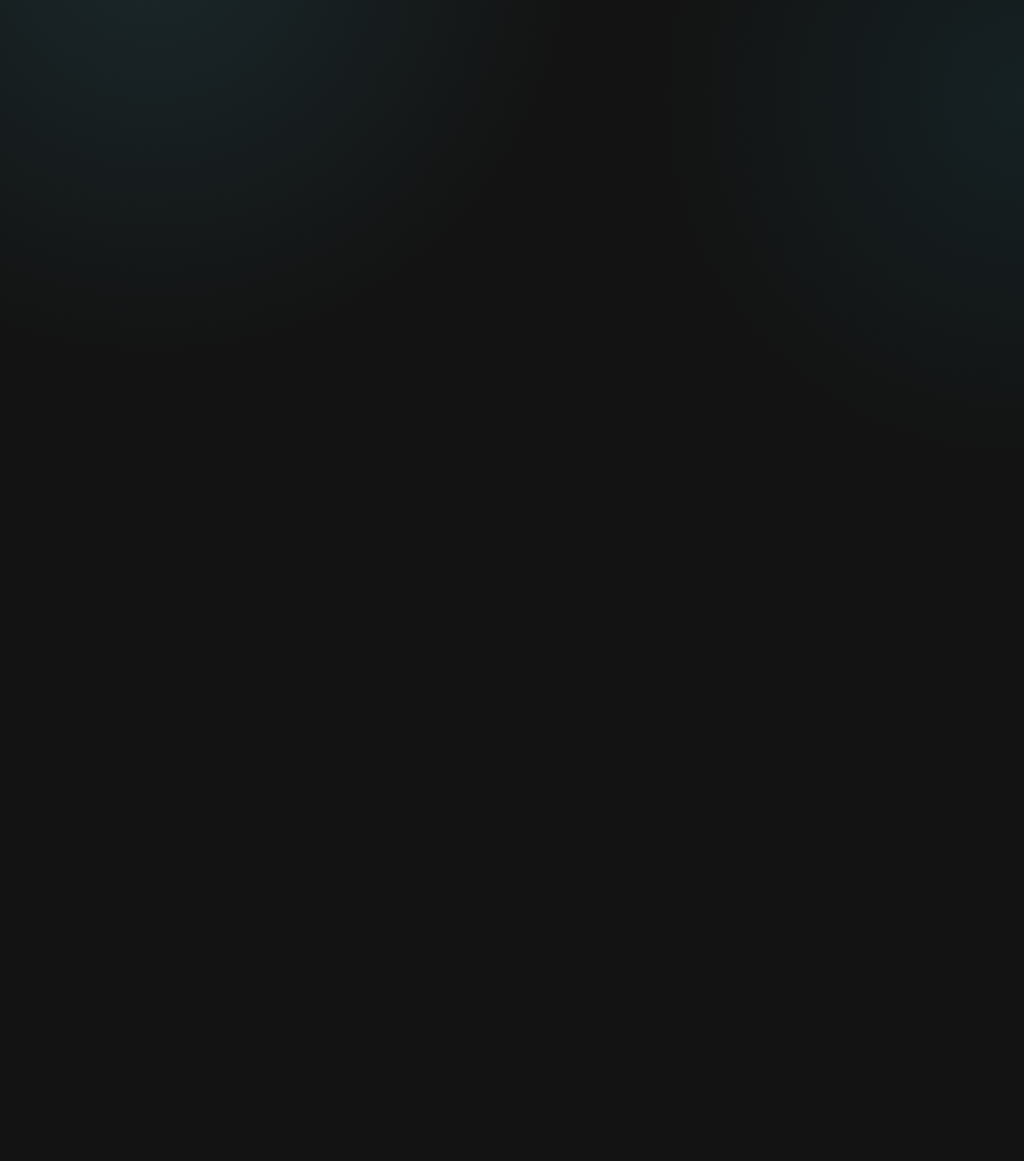
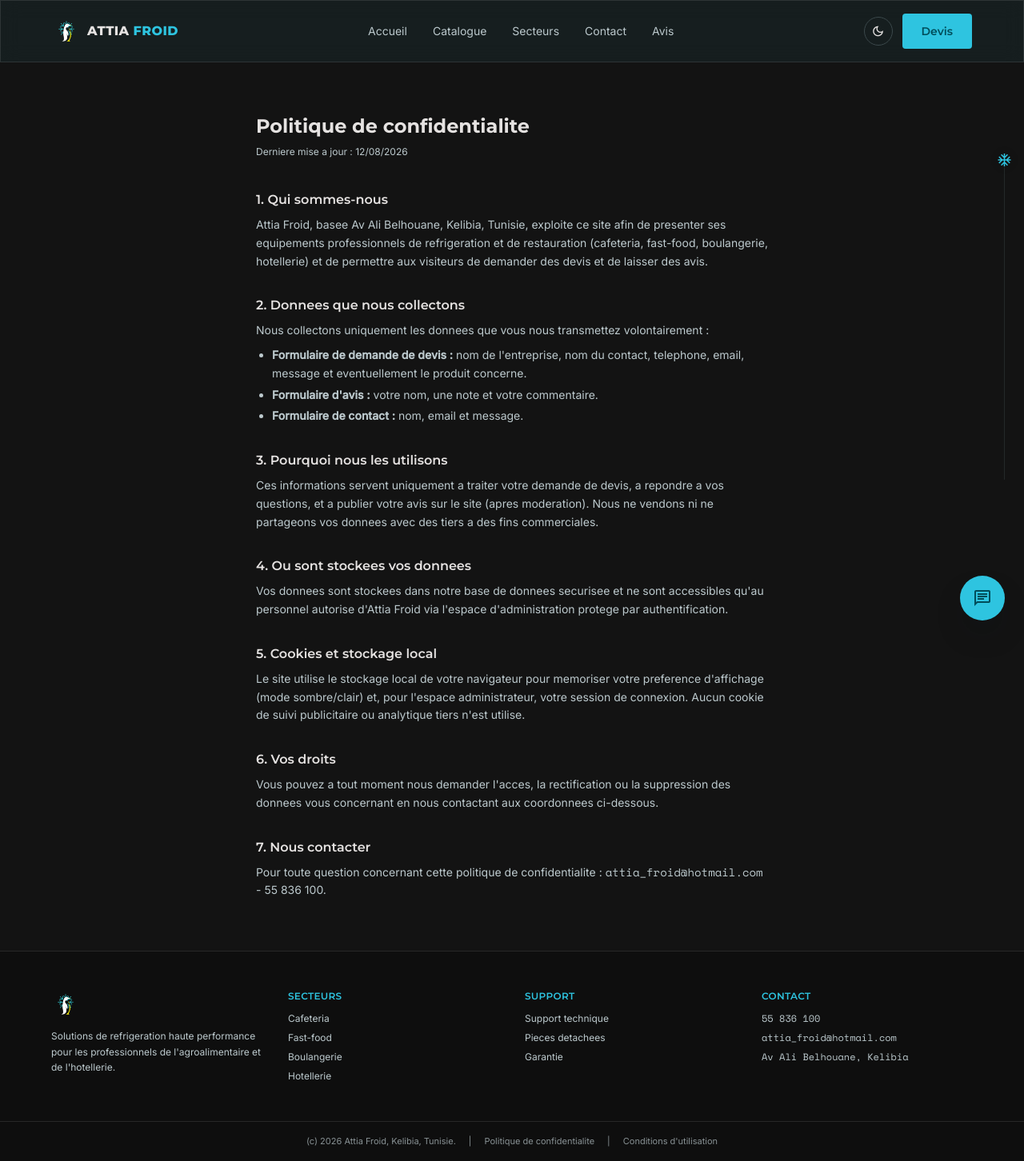
Before and after one commit to rimeneksila6-crypto/attia_froid, a React (Vite) app in the folder frontend/: page /politique-confidentialite in a window 1280 px wide. Before the commit this address had no page. Shown: the whole page at 80% size. Before the commit the page ends 800 px from the top, so only its background shows below. Built offline with nearby package versions, Linux system fonts and the light colour scheme.

Commit message:
Add legal pages (politique de confidentialite, conditions d'utilisation), link from footer, fix persisting Footer.jsx mojibake

```diff
--- a/frontend/src/App.jsx
+++ b/frontend/src/App.jsx
@@ -1,7 +1,6 @@
 import { BrowserRouter, Routes, Route } from 'react-router-dom'
 import PublicLayout from './layouts/PublicLayout.jsx'
 import AdminLayout from './layouts/AdminLayout.jsx'
-
 import Home from './pages/Home.jsx'
 import Catalogue from './pages/Catalogue.jsx'
 import ProductDetail from './pages/ProductDetail.jsx'
@@ -9,7 +8,8 @@ import About from './pages/About.jsx'
 import Quote from './pages/Quote.jsx'
 import Reviews from './pages/Reviews.jsx'
 import Contact from './pages/Contact.jsx'
-
+import PolitiqueConfidentialite from './pages/PolitiqueConfidentialite.jsx'
+import ConditionsUtilisation from './pages/ConditionsUtilisation.jsx'
 import AdminLogin from './pages/admin/AdminLogin.jsx'
 import AdminDashboard from './pages/admin/AdminDashboard.jsx'
 import AdminProducts from './pages/admin/AdminProducts.jsx'
@@ -17,15 +17,8 @@ import AdminArrivals from './pages/admin/AdminArrivals.jsx'
 import AdminQuotes from './pages/admin/AdminQuotes.jsx'
 import AdminReviews from './pages/admin/AdminReviews.jsx'
 import AdminSettings from './pages/admin/AdminSettings.jsx'
-
 import GestionProduits from "./components/admin/GestionProduits";
-
 import GestionArrivages from "./components/admin/GestionArrivages";
-
-
-
-
-
 export default function App() {
   return (
     <BrowserRouter>
@@ -39,8 +32,9 @@ export default function App() {
           <Route path="/devis" element={<Quote />} />
           <Route path="/avis" element={<Reviews />} />
           <Route path="/contact" element={<Contact />} />
+          <Route path="/politique-confidentialite" element={<PolitiqueConfidentialite />} />
+          <Route path="/conditions-utilisation" element={<ConditionsUtilisation />} />
         </Route>
-
         {/* Admin */}
         <Route path="/admin/login" element={<AdminLogin />} />
         <Route path="/admin" element={<AdminLayout />}>
--- a/frontend/src/components/Footer.jsx
+++ b/frontend/src/components/Footer.jsx
@@ -1,3 +1,4 @@
+import { Link } from 'react-router-dom'
 import logo from '../assets/logo-pinguin.png'
 
 export default function Footer() {
@@ -7,8 +8,8 @@ export default function Footer() {
         <div className="col-span-2 md:col-span-1">
           <img src={logo} alt="Attia Froid" className="w-9 h-9 rounded object-contain mb-3" />
           <p className="text-xs text-on-surface-variant leading-relaxed">
-            Solutions de réfrigération haute performance pour les professionnels
-            de l'agroalimentaire et de l'hôtellerie.
+            Solutions de refrigeration haute performance pour les professionnels
+            de l'agroalimentaire et de l'hotellerie.
           </p>
         </div>
         <div>
@@ -16,10 +17,10 @@ export default function Footer() {
             SECTEURS
           </p>
           <ul className="space-y-2 text-xs text-on-surface-variant">
-            <li>Cafétéria</li>
+            <li>Cafeteria</li>
             <li>Fast-food</li>
             <li>Boulangerie</li>
-            <li>Hôtellerie</li>
+            <li>Hotellerie</li>
           </ul>
         </div>
         <div>
@@ -28,7 +29,7 @@ export default function Footer() {
           </p>
           <ul className="space-y-2 text-xs text-on-surface-variant">
             <li>Support technique</li>
-            <li>Pièces détachées</li>
+            <li>Pieces detachees</li>
             <li>Garantie</li>
           </ul>
         </div>
@@ -39,12 +40,20 @@ export default function Footer() {
           <ul className="space-y-2 text-xs text-on-surface-variant font-mono">
             <li>55 836 100</li>
             <li>attia_froid@hotmail.com</li>
-            <li>Av Ali Belhouane, Kélibia</li>
+            <li>Av Ali Belhouane, Kelibia</li>
           </ul>
         </div>
       </div>
-      <div className="border-t border-white/10 py-4 text-center text-[11px] text-on-surface-variant/70">
-        © {new Date().getFullYear()} Attia Froid, Kélibia, Tunisie.
+      <div className="border-t border-white/10 py-4 flex flex-col sm:flex-row items-center justify-center gap-2 sm:gap-4 text-[11px] text-on-surface-variant/70">
+        <span>(c) {new Date().getFullYear()} Attia Froid, Kelibia, Tunisie.</span>
+        <span className="hidden sm:inline">|</span>
+        <Link to="/politique-confidentialite" className="hover:text-primary-container transition">
+          Politique de confidentialite
+        </Link>
+        <span className="hidden sm:inline">|</span>
+        <Link to="/conditions-utilisation" className="hover:text-primary-container transition">
+          Conditions d'utilisation
+        </Link>
       </div>
     </footer>
   )
--- /dev/null
+++ b/frontend/src/pages/ConditionsUtilisation.jsx
@@ -0,0 +1,99 @@
+export default function ConditionsUtilisation() {
+  return (
+    <div className="max-w-3xl mx-auto px-4 md:px-margin-desktop py-16">
+      <h1 className="font-display font-bold text-2xl mb-2">Conditions d'utilisation</h1>
+      <p className="text-xs text-on-surface-variant mb-10">
+        Derniere mise a jour : {new Date().toLocaleDateString('fr-FR')}
+      </p>
+
+      <div className="space-y-8 text-sm text-on-surface-variant leading-relaxed">
+        <section>
+          <h2 className="font-display font-semibold text-base text-on-surface mb-2">
+            1. Acceptation des conditions
+          </h2>
+          <p>
+            En consultant ce site, vous acceptez les presentes conditions d'utilisation. Si vous
+            n'etes pas d'accord avec l'une de ces conditions, veuillez ne pas utiliser le site.
+          </p>
+        </section>
+
+        <section>
+          <h2 className="font-display font-semibold text-base text-on-surface mb-2">
+            2. Objet du site
+          </h2>
+          <p>
+            Ce site presente le catalogue d'equipements professionnels d'Attia Froid et permet
+            aux visiteurs de demander des devis et de consulter les caracteristiques des produits.
+            Il ne s'agit pas d'un site de vente en ligne : aucun paiement n'est effectue sur ce
+            site.
+          </p>
+        </section>
+
+        <section>
+          <h2 className="font-display font-semibold text-base text-on-surface mb-2">
+            3. Prix et disponibilite
+          </h2>
+          <p>
+            Les prix affiches sur le catalogue sont donnes a titre indicatif et hors taxes (HT).
+            Ils ne constituent pas une offre contractuelle et peuvent etre modifies sans preavis.
+            Seul un devis confirme par Attia Froid engage l'entreprise sur un prix et une
+            disponibilite.
+          </p>
+        </section>
+
+        <section>
+          <h2 className="font-display font-semibold text-base text-on-surface mb-2">
+            4. Propriete intellectuelle
+          </h2>
+          <p>
+            L'ensemble des contenus de ce site (textes, logo, mise en page, structure) est la
+            propriete d'Attia Froid, sauf mention contraire. Toute reproduction sans autorisation
+            prealable est interdite.
+          </p>
+        </section>
+
+        <section>
+          <h2 className="font-display font-semibold text-base text-on-surface mb-2">
+            5. Avis clients
+          </h2>
+          <p>
+            Les avis publies sont soumis par les visiteurs et moderes par notre equipe avant
+            publication. Attia Froid se reserve le droit de refuser ou de retirer tout avis
+            juge inapproprie, mensonger ou sans rapport avec nos produits ou services.
+          </p>
+        </section>
+
+        <section>
+          <h2 className="font-display font-semibold text-base text-on-surface mb-2">
+            6. Espace administrateur
+          </h2>
+          <p>
+            L'espace d'administration est strictement reserve au personnel autorise d'Attia
+            Froid. Toute tentative d'acces non autorise est interdite.
+          </p>
+        </section>
+
+        <section>
+          <h2 className="font-display font-semibold text-base text-on-surface mb-2">
+            7. Disponibilite du site
+          </h2>
+          <p>
+            Attia Froid met tout en oeuvre pour assurer l'accessibilite du site, mais ne peut
+            garantir une disponibilite continue et ne saurait etre tenue responsable
+            d'interruptions temporaires.
+          </p>
+        </section>
+
+        <section>
+          <h2 className="font-display font-semibold text-base text-on-surface mb-2">
+            8. Contact
+          </h2>
+          <p>
+            Pour toute question relative a ces conditions :{' '}
+            <span className="font-mono">attia_froid@hotmail.com</span> - 55 836 100.
+          </p>
+        </section>
+      </div>
+    </div>
+  )
+}
--- /dev/null
+++ b/frontend/src/pages/PolitiqueConfidentialite.jsx
@@ -0,0 +1,96 @@
+export default function PolitiqueConfidentialite() {
+  return (
+    <div className="max-w-3xl mx-auto px-4 md:px-margin-desktop py-16">
+      <h1 className="font-display font-bold text-2xl mb-2">Politique de confidentialite</h1>
+      <p className="text-xs text-on-surface-variant mb-10">
+        Derniere mise a jour : {new Date().toLocaleDateString('fr-FR')}
+      </p>
+
+      <div className="space-y-8 text-sm text-on-surface-variant leading-relaxed">
+        <section>
+          <h2 className="font-display font-semibold text-base text-on-surface mb-2">
+            1. Qui sommes-nous
+          </h2>
+          <p>
+            Attia Froid, basee Av Ali Belhouane, Kelibia, Tunisie, exploite ce site afin de
+            presenter ses equipements professionnels de refrigeration et de restauration
+            (cafeteria, fast-food, boulangerie, hotellerie) et de permettre aux visiteurs de
+            demander des devis et de laisser des avis.
+          </p>
+        </section>
+
+        <section>
+          <h2 className="font-display font-semibold text-base text-on-surface mb-2">
+            2. Donnees que nous collectons
+          </h2>
+          <p className="mb-2">Nous collectons uniquement les donnees que vous nous transmettez volontairement :</p>
+          <ul className="list-disc pl-5 space-y-1">
+            <li>
+              <strong>Formulaire de demande de devis :</strong> nom de l'entreprise, nom du
+              contact, telephone, email, message et eventuellement le produit concerne.
+            </li>
+            <li>
+              <strong>Formulaire d'avis :</strong> votre nom, une note et votre commentaire.
+            </li>
+            <li>
+              <strong>Formulaire de contact :</strong> nom, email et message.
+            </li>
+          </ul>
+        </section>
+
+        <section>
+          <h2 className="font-display font-semibold text-base text-on-surface mb-2">
+            3. Pourquoi nous les utilisons
+          </h2>
+          <p>
+            Ces informations servent uniquement a traiter votre demande de devis, a repondre a
+            vos questions, et a publier votre avis sur le site (apres moderation). Nous ne
+            vendons ni ne partageons vos donnees avec des tiers a des fins commerciales.
+          </p>
+        </section>
+
+        <section>
+          <h2 className="font-display font-semibold text-base text-on-surface mb-2">
+            4. Ou sont stockees vos donnees
+          </h2>
+          <p>
+            Vos donnees sont stockees dans notre base de donnees securisee et ne sont accessibles
+            qu'au personnel autorise d'Attia Froid via l'espace d'administration protege par
+            authentification.
+          </p>
+        </section>
+
+        <section>
+          <h2 className="font-display font-semibold text-base text-on-surface mb-2">
+            5. Cookies et stockage local
+          </h2>
+          <p>
+            Le site utilise le stockage local de votre navigateur pour memoriser votre preference
+            d'affichage (mode sombre/clair) et, pour l'espace administrateur, votre session de
+            connexion. Aucun cookie de suivi publicitaire ou analytique tiers n'est utilise.
+          </p>
+        </section>
+
+        <section>
+          <h2 className="font-display font-semibold text-base text-on-surface mb-2">
+            6. Vos droits
+          </h2>
+          <p>
+            Vous pouvez a tout moment nous demander l'acces, la rectification ou la suppression
+            des donnees vous concernant en nous contactant aux coordonnees ci-dessous.
+          </p>
+        </section>
+
+        <section>
+          <h2 className="font-display font-semibold text-base text-on-surface mb-2">
+            7. Nous contacter
+          </h2>
+          <p>
+            Pour toute question concernant cette politique de confidentialite :{' '}
+            <span className="font-mono">attia_froid@hotmail.com</span> - 55 836 100.
+          </p>
+        </section>
+      </div>
+    </div>
+  )
+}
```
